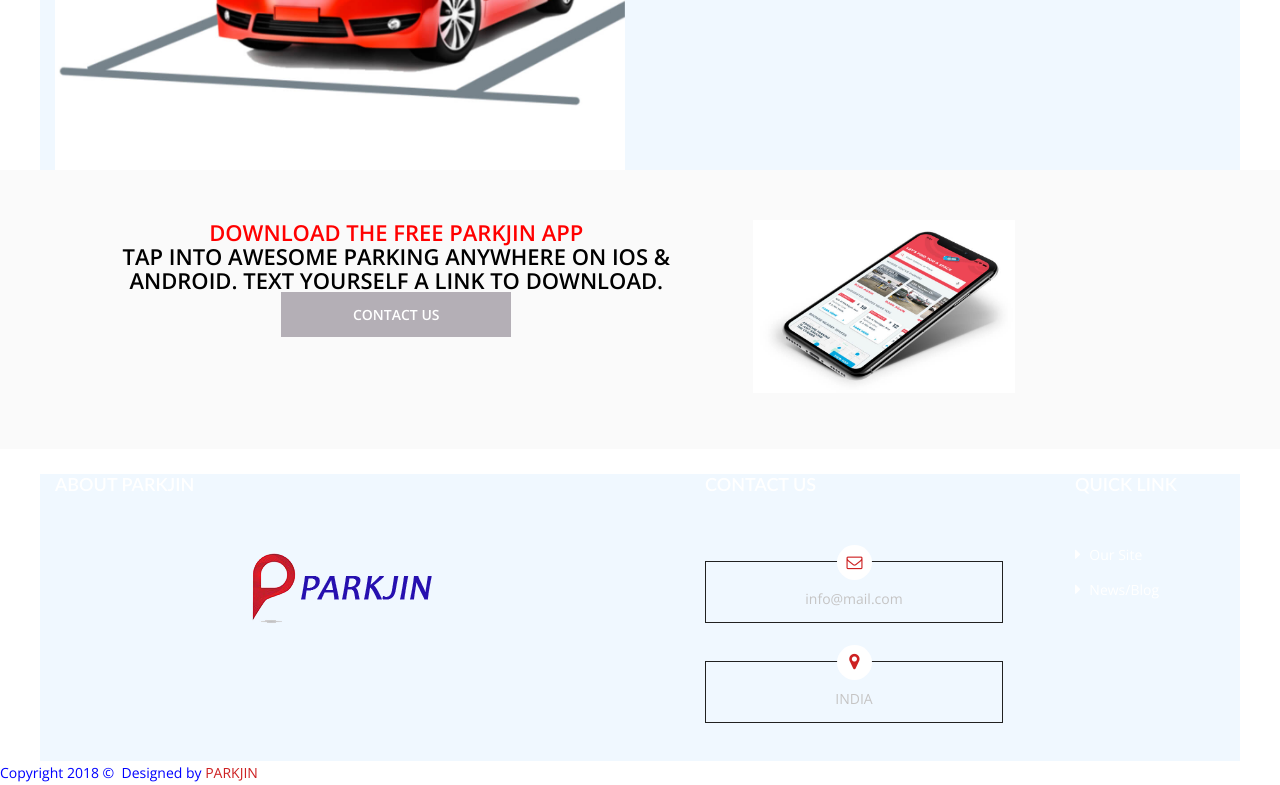
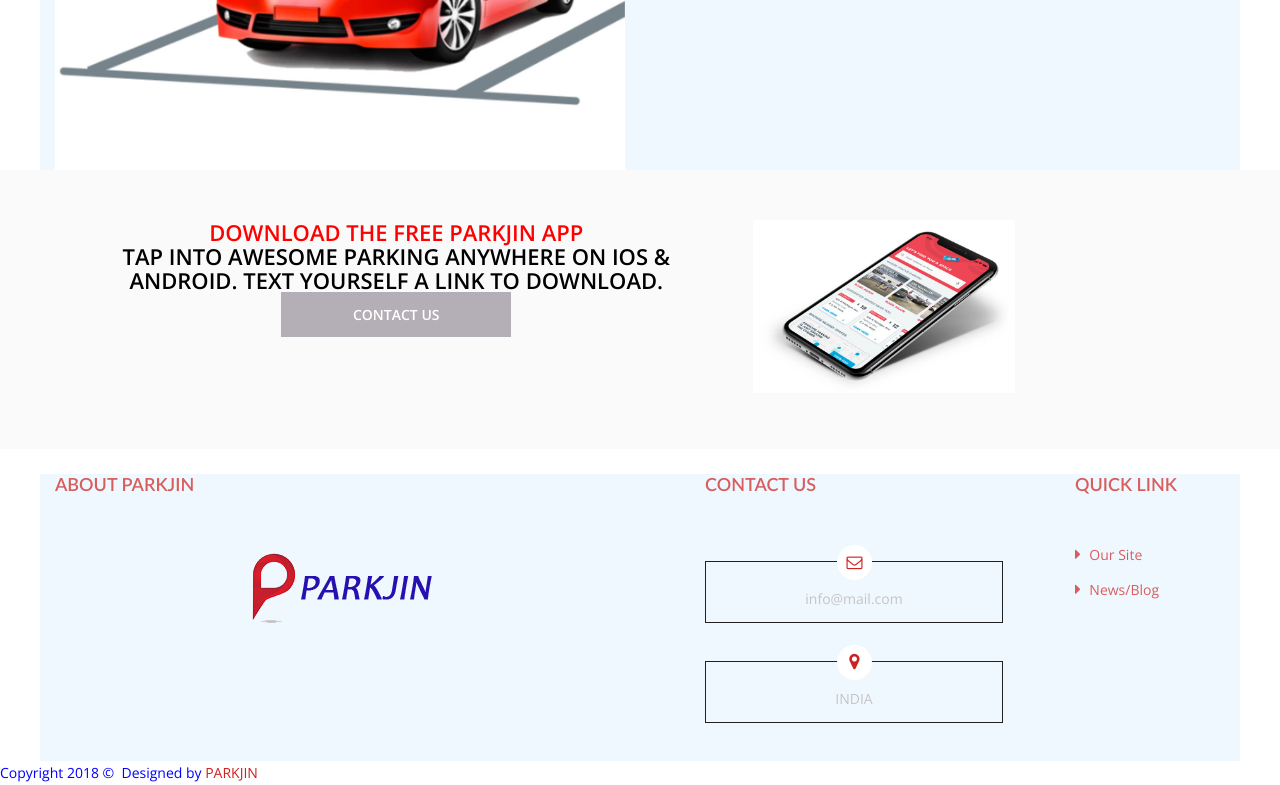
Before and after one commit to KareemShaikShaik/parkjin.github.io, a plain HTML site: page index.html in a window 1280 px wide. Shown: the part 1221-2006 px from the top of the page. Drawn offline with nearby package versions, Linux system fonts and the light colour scheme; some packages are replaced by stand-ins of ours; a script that the page names is missing.

Commit message:
Update style.css

```diff
--- a/css/style.css
+++ b/css/style.css
@@ -1309,7 +1309,7 @@ header.inner-header .top-header {
   margin: 0 auto;
 }
 footer .top-footer h4,footer .top-footer p,footer .top-footer a,footer .top-footer ul li,footer .top-footer h6 {
-  color:#fff;
+  color:#d85e5e;
 }
 footer .top-footer h4 {
   text-transform: uppercase;
```
